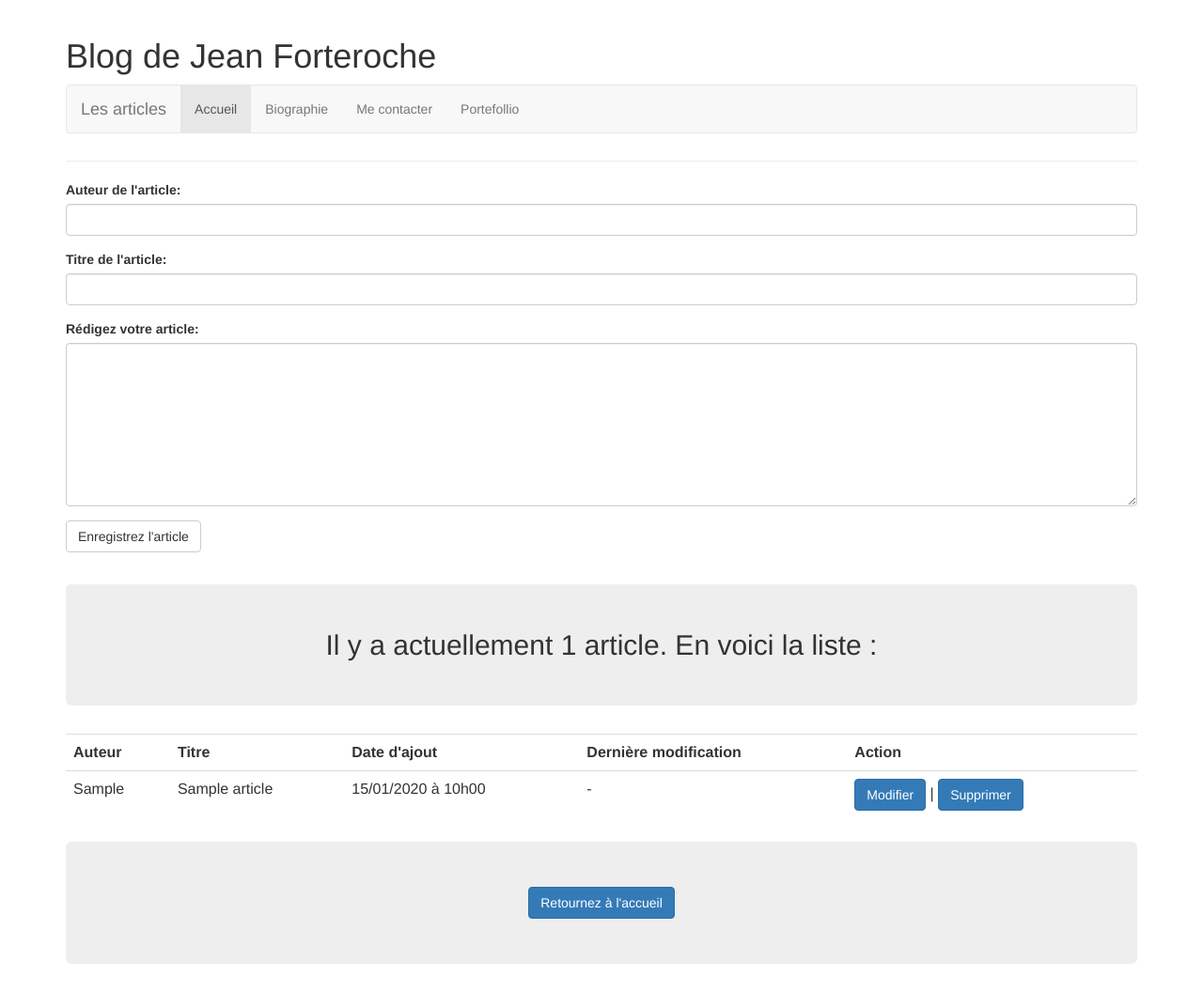
After one commit to IDtholas/Blog, a PHP site: page /administration.php in a window 1280 px wide. The commit adds this page. Shown: the whole page at 94% size. Run offline with PHP 8.4, Linux system fonts and the light colour scheme; tables that the repository leaves empty or names only in its code hold one stand-in row (values such as "Sample post").

Commit message:
creation d'un connexion.php, ajout de la surcouche bootstrap à l interface dajout darticle, avec message de validation et derreur.

```diff
--- /dev/null
+++ b/administration.php
@@ -0,0 +1,120 @@
+<?php
+require 'class/articlemanagers.php';
+require 'class/article.php';
+
+require 'connexion.php';
+$manager = new ArticleManagers($db);
+
+if (isset($_GET['modifier']))
+{
+    $article = $manager->getUnique((int) $_GET['modifier']);
+}
+
+if (isset($_GET['supprimer']))
+{
+    $manager->delete((int) $_GET['supprimer']);
+    $message = '<div class="alert alert-success fade in"> L article a bien été supprimé !</div>';
+}
+
+if (isset($_POST['auteur']))
+{
+    $article = new Article(
+        [
+            'auteur' => $_POST['auteur'],
+            'titre' => $_POST['titre'],
+            'contenu' => $_POST['contenu']
+        ]
+    );
+
+    if (isset($_POST['id']))
+    {
+        $article->setId($_POST['id']);
+    }
+
+    if ($article->isValid())
+    {
+        $manager->save($article);
+
+        $message = $article->isNew() ? '<div class="alert alert-success fade in">L article a bien été ajouté !</div>' : ' <div class="alert alert-success fade in">L article a bien été modifié ! </div>';
+    }
+    else
+    {
+        $erreurs = $article->erreurs();
+    }
+}
+
+?>
+
+<html>
+<head>
+    <title>Accueil du site</title>
+    <meta charset="utf-8" />
+    <link href="css/bootstrap.css" rel="stylesheet">
+    <style type="text/css">
+        #pied{ text-align: center;}
+    </style>
+</head>
+
+<body>
+<div class="container">
+<?php
+include "header.php";
+?>
+    <form action="administration.php" method="post">
+        <?php
+        if (isset($message))
+        {
+            echo '<div class="row"> <div class="col-lg-12">', $message, '<br /></div></div>';
+        }
+        ?>
+        <div class="form-group">
+            <label for="auteur">Auteur de l'article:</label>
+            <?php if (isset($erreurs) && in_array(Article::AUTEUR_INVALIDE, $erreurs)) echo ' <div class="alert alert-danger fade in"> L\'auteur est invalide.</div><br />'; ?>
+            <input type="text" name="auteur" value="<?php if (isset($article)) echo $article->auteur(); ?>" class="form-control" id="auteur">
+        </div>
+        <div class="form-group">
+            <label for="titre">Titre de l'article:</label>
+            <?php if (isset($erreurs) && in_array(Article::TITRE_INVALIDE, $erreurs)) echo '<div class="alert alert-danger fade in">Le titre est invalide.</div><br />'; ?>
+            <input type="text" name="titre" value="<?php if (isset($article)) echo $article->titre(); ?>" class="form-control" id="titre">
+        </div>
+        <div class="form-group">
+            <label for="contenu">Rédigez votre article:</label>
+            <?php if (isset($erreurs) && in_array(Article::CONTENU_INVALIDE, $erreurs)) echo '<div class="alert alert-danger fade in">Le contenu est invalide.</div><br />'; ?>
+            <textarea rows="8" cols="60" name="contenu" class="form-control" id="contenu"><?php if (isset($article)) echo $article->contenu(); ?></textarea>
+        </div>
+        <?php
+        if(isset($article) && !$article->isNew())
+        {
+            ?>
+            <input type="hidden" name="id" class="form-control" value="<?= $article->id() ?>" />
+            <button type="submit" value="Modifier"  class="btn btn-default" name="modifier"> Modifier l'article</button>
+            <?php
+        }
+        else
+        {
+            ?>
+            <button type="submit" class="btn btn-default">Enregistrez l'article</button>
+            <?php
+        }
+        ?>
+    </form>
+
+    <div class="row">
+        <div class="col-lg-12"> <h2 style="text-align: center" class="jumbotron"> Il y a actuellement <?= $manager->count() ?> article. En voici la liste :</h2></div>
+    </div>
+
+    <table class="table">
+        <tr><th>Auteur</th><th>Titre</th><th>Date d'ajout</th><th>Dernière modification</th><th>Action</th></tr>
+        <?php
+        foreach ($manager->getList() as $article)
+        {
+            echo '<tr><td>', $article->auteur(), '</td><td>', $article->titre(), '</td><td>', $article->dateAjout()->format('d/m/Y à H\hi'), '</td><td>',
+            ($article->dateAjout() == $article->dateModif() ? '-' : $article->dateModif()->format('d/m/Y à H\hi')), '</td><td><a type="button" class="btn btn-primary" href="?modifier=', $article->id(), '">Modifier</a> | <a type="button" class="btn btn-primary" href="?supprimer=', $article->id(), '">Supprimer</a></td></tr>', "\n";}
+        ?>
+    </table>
+    <footer id="pied" >
+
+        <div class="jumbotron" style="margin-top:25px;">
+            <a type="button" class="btn btn-primary" href="accueil.php"> Retournez à l'accueil</a>
+        </div>
+    </footer>
--- /dev/null
+++ b/connexion.php
@@ -0,0 +1,4 @@
+<?php
+$db = new PDO('mysql:host=localhost;dbname=article', 'root', '');
+$db->setAttribute(PDO::ATTR_ERRMODE, PDO::ERRMODE_EXCEPTION);
+?>
--- a/footer.php
+++ b/footer.php
@@ -1,6 +1,6 @@
 <footer id="pied" >
 
     <div class="jumbotron" style="margin-top:25px;">
-        <a type="button" class="btn btn-primary" href="admin.php"> Accéder à l'interface d'administration</a>
+        <a type="button" class="btn btn-primary" href="administration.php"> Accéder à l'interface d'administration</a>
     </div>
 </footer>
--- a/header.php
+++ b/header.php
@@ -5,7 +5,7 @@
             <div class="navbar-header">
                 <a class="navbar-brand" href="#">Les articles</a>
                 <ul class="nav navbar-nav">
-                    <li class="active"><a href="#">Accueil</a></li>
+                    <li class="active"><a href="accueil.php">Accueil</a></li>
                     <li><a href="#">Biographie</a></li>
                     <li><a href="#">Me contacter</a></li>
                     <li><a href="#">Portefollio</a></li>
```
